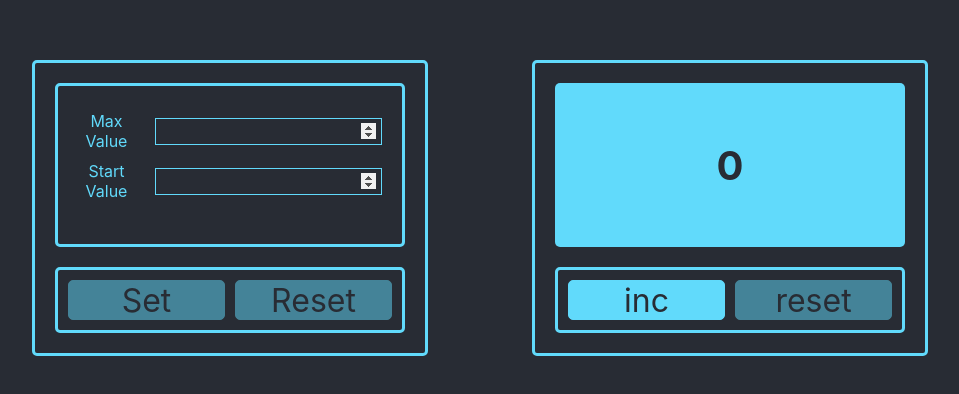
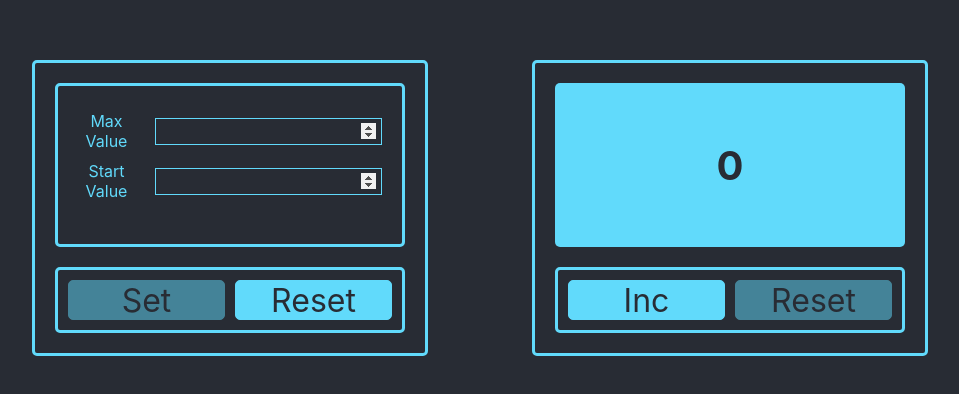
Before and after one commit to EgorZhuk/counter, a React (Create React App) app: page / in a window 1280 px wide. Shown: the part 192-586 px from the top of the page, without its empty margins (160-1119 px from the left). Built offline with nearby package versions, Linux system fonts and the light colour scheme.

Commit message:
add UniversalButton component

```diff
--- a/src/components/counter.tsx
+++ b/src/components/counter.tsx
@@ -1,24 +1,18 @@
 import React, {useState} from 'react';
 import s from './counter.module.css'
+import UniversalButton from './universalComponents/UniversalButton';
 
 const Counter = () => {
   let [counter, setCounter]=useState<number>(0)
 
-  // let countStyle = counter===5?s.counterValue +' '+ s.red: s.counterValue
   let countStyle = `${s.counterValue} ${counter === 5 ? s.red : ''}`
+
   const countIncHandler =()=>{
-
     setCounter(counter+1)
-
   }
   const countResetHandler =()=>{
     setCounter(0)
   }
-
-  // if (counter===5){
-  //     countStyle = s.counterValue +' '+ s.red
-  //
-  // }
 
   return (
     <div className={s.counterWrapper}>
@@ -26,8 +20,11 @@ const Counter = () => {
         {counter}
       </div>
       <div className={s.counterButtons}>
-        <button onClick={countIncHandler} disabled={counter===5}>inc</button>
-        <button onClick={countResetHandler} disabled={counter===0}>reset</button>
+
+        <UniversalButton onClick={countIncHandler} disabled={counter===5} children={'Inc'}/>
+        <UniversalButton onClick={countResetHandler} disabled={counter===0} children={'Reset'}/>
+
+
       </div>
     </div>
   );
--- a/src/components/setCounter.tsx
+++ b/src/components/setCounter.tsx
@@ -1,5 +1,6 @@
 import React from 'react';
 import s from './counter.module.css';
+import UniversalButton from './universalComponents/UniversalButton';
 
 export const SetCounter = () => {
   return (
@@ -15,8 +16,10 @@ export const SetCounter = () => {
         </div>
       </div>
       <div className={s.counterButtons}>
-        <button onClick={x=>x} disabled={true}>Set</button>
-        <button onClick={x=>x} disabled={true}>Reset</button>
+
+        <UniversalButton onClick={()=>{}} disabled={true} children={'Set'}/>
+        <UniversalButton onClick={()=>{}} disabled={false} children={'Reset'}/>
+
       </div>
 
     </div>
--- /dev/null
+++ b/src/components/universalComponents/UniversalButton.tsx
@@ -0,0 +1,15 @@
+import React from 'react';
+
+type ButtonPropsType={
+  onClick: ()=>void,
+  disabled: boolean
+  children: string
+}
+
+const UniversalButton: React.FC<ButtonPropsType> = (props ) => {
+  return (
+    <button onClick={props.onClick} disabled={props.disabled} >{props.children}</button>
+  );
+};
+
+export default UniversalButton;
```
